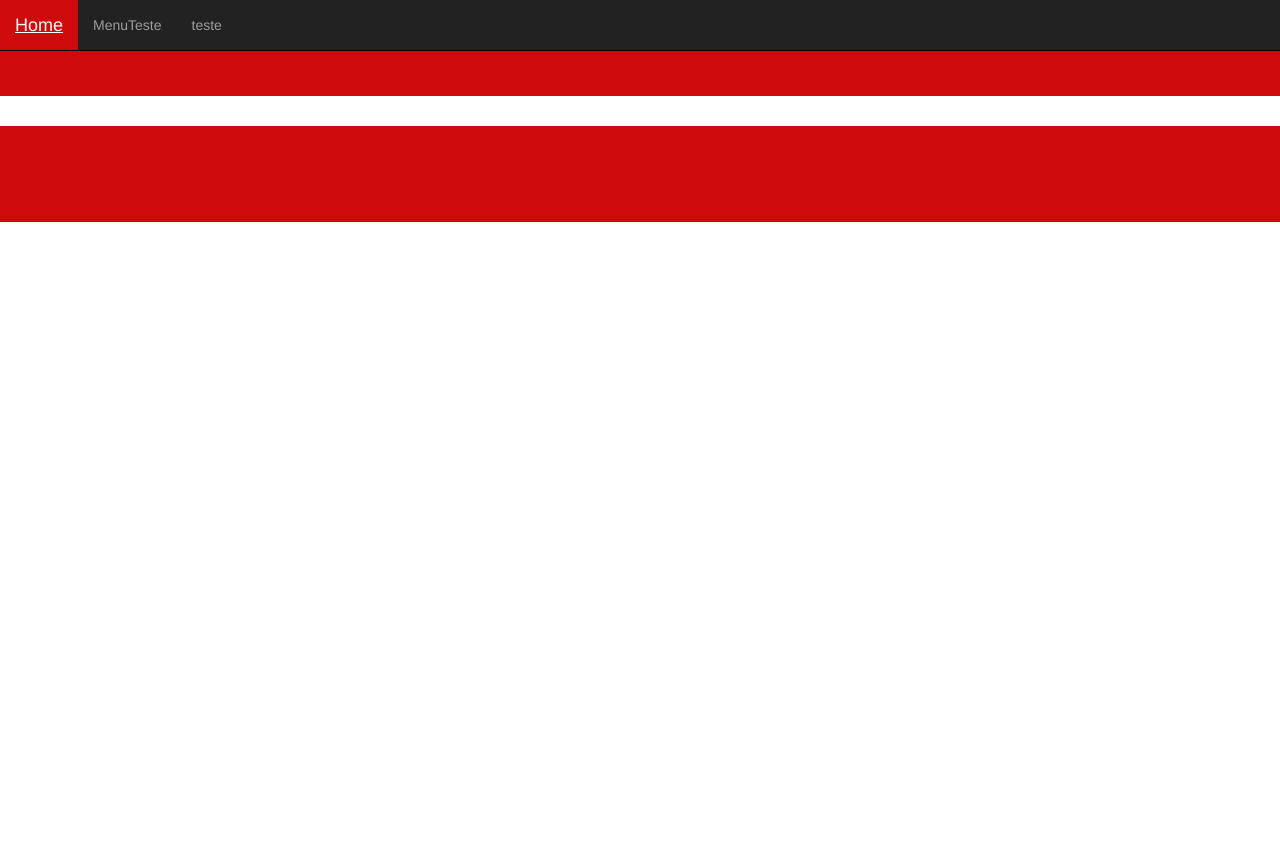
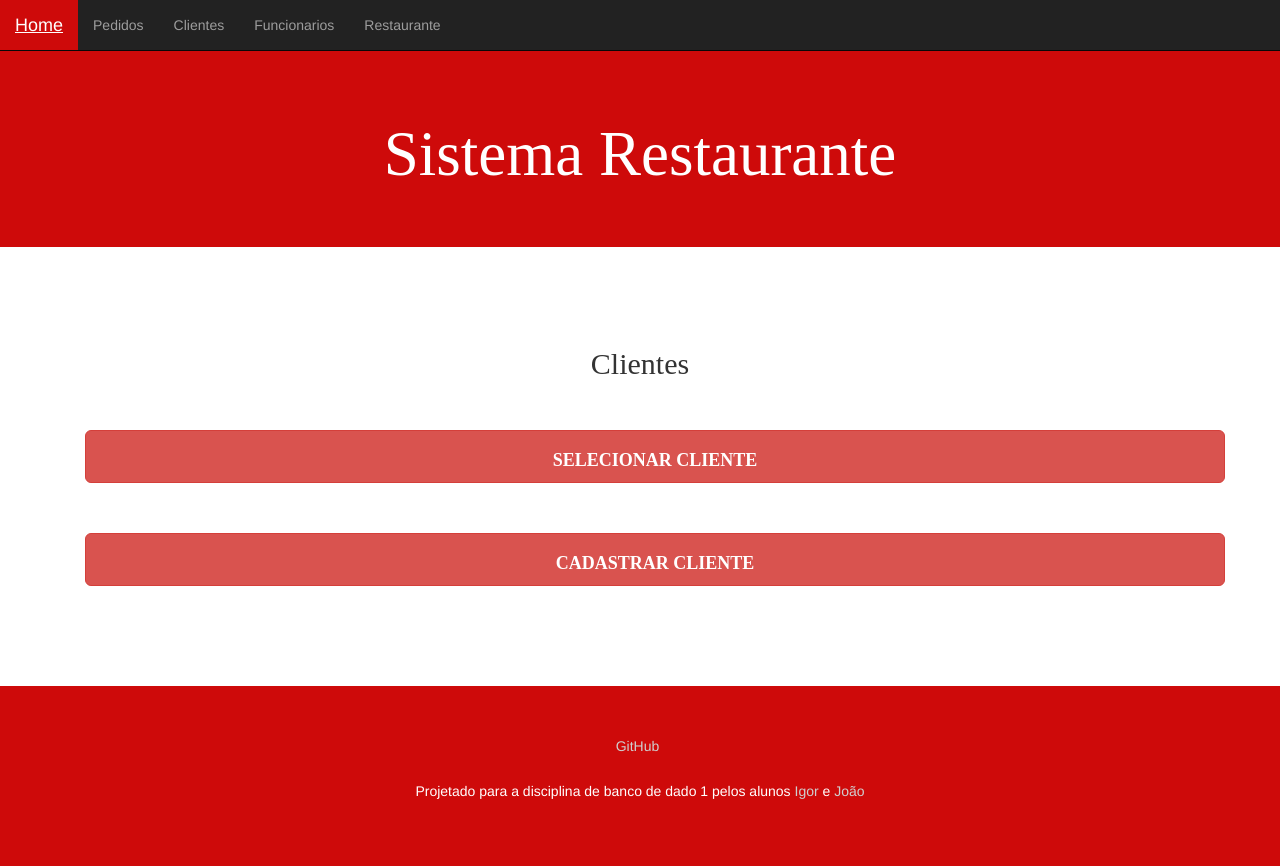
Before and after one commit to igornfaustino/aps_banco_de_dados, a plain HTML site: page clientes.html in a window 1280 px wide. Before the commit the page ends 800 px from the top, so only its background shows below. Drawn offline with Linux system fonts and the light colour scheme; a web font is replaced by a local one.

Commit message:
layout.htm

```diff
--- a/index.html
+++ b/clientes.html
@@ -6,6 +6,7 @@
 	<title>Layout</title>
 	<link rel="stylesheet" href="static/bootstrap/css/bootstrap.min.css">
 	<link rel="stylesheet" href="static/layout.css">
+	<link href="https://fonts.googleapis.com/css?family=Cutive" rel="stylesheet">
 	<meta name="viewport" content="width=device-width, initial-scale=1">
 </head>
 <body>
@@ -24,29 +25,49 @@
 		    	<div class="collapse navbar-collapse" id="menu">
 					<ul class="nav navbar-nav">
 						<!-- Itens Menu -->
-	      				<li><a href="#" "email me">MenuTeste</a></li>
-	      				<li><a href="#" "teste">teste</a></li>
+	      				<li><a href="#" "email me">Pedidos</a></li>
+	      				<li><a href="../clientes.html" "teste">Clientes</a></li>
+	      				<li><a href="#" "teste">Funcionarios</a></li>
+	      				<li><a href="#" "teste">Restaurante</a></li>
 	      			</ul>
 				</div>
 		  	</div>
 		</nav>
 
-		<div class="jumbotron layout">
+		<div class="jumbotron top-layout">
 			<div class="container text-center">
 			<!-- Conteudo topo -->
+
+			<h1>Sistema Restaurante</h1>
 
 			<!-- Fim conteudo -->
 			</div>
 		</div>
 	</header>
 	<!-- Conteudo site -->
+		<div class="container text-center conteudo">
+			<h2>Clientes</h2>
+			<div class="container separete-margim">
+				<a href="cadastro/cliente.html" class="btn btn-danger btn-block btn-lg my-btn">SELECIONAR CLIENTE</a>
+			</div>
+			<div class="container separete-margim">
+				<a href="cadastro/cliente.html" class="btn btn-danger btn-block btn-lg my-btn">CADASTRAR CLIENTE</a>
+			</div>
+		</div>
 
 
 	<!-- Fim conteudo -->
-	<footer>
-		<div class="jumbotron layout">
+	<footer class="myFooter">
 			<!-- conteudo rodape -->
+		<div class="jumbotron foot-layout">
 
+
+			<div class="container text-center ">
+				<ul class="list-inline">
+					<li><p><a>GitHub</a></p></li>
+				</ul>
+				<p>Projetado para a disciplina de banco de dado 1 pelos alunos <a href="">Igor</a> e <a href="">João</a></p>
+			</div>
 			<!-- fim conteudo -->
 		</div>
 	</footer>
--- a/static/layout.css
+++ b/static/layout.css
@@ -1,20 +1,5 @@
 .navbar{
 	margin-bottom: 0px;
-}
-
-.layout {
-	background-color:  #CE0A0A;
-	color: #FFFFFF;
-}
-
-header{
-	background-color: #000000;
-}
-
-footer{
-	background-color:  #CE0A0A;
-    color: #ffffff;
-    margin-bottom: 0px;
 }
 
 #nav-menu a:hover{
@@ -22,6 +7,74 @@ footer{
 	text-decoration: underline;
 }
 
+header{
+	margin-bottom: 50px;
+}
+
+.top-layout{
+	background-color:  #CE0A0A;
+	color: #FFFFFF;
+	padding-top: 100px;
+}
+
 .separete-margim {
-    margin: 100px auto;
+    margin: 50px auto;
 }
+
+.conteudo{
+	font-family: 'Cutive', serif;
+	flex: 1 0 auto;
+	/*-webkit-flex: 1 0 auto;*/
+	min-height: 200px;
+}
+
+h1{
+	font-family: 'Cutive', serif;
+}
+
+.my-btn{
+	font-weight: bold;
+	padding-top: 17px;
+}
+
+footer{
+	background-color:  #CE0A0A;
+    color: #ffffff;
+    margin-top: 50px;
+    font-size: 14px;
+}
+
+.foot-layout {
+	color: #FFFFFF;
+	padding-top: 50px;
+	padding-bottom: 50px;
+	background-color:  #CE0A0A;
+	margin-bottom: 0px;
+}
+
+.foot-layout p{
+	font-size: 14px;
+}
+
+
+.foot-layout a{
+	font-size: 14px;
+	color: #CFCFCF;
+}
+
+html{
+    height: 100%;
+}
+
+body{
+    display: flex;
+    display: -webkit-flex;
+    flex-direction: column;
+    -webkit-flex-direction: column;
+    height: 100%;
+}
+
+.myFooter{
+   flex: 0 0 auto;
+   -webkit-flex: 0 0 auto;
+}
```
Also changed, not shown: cadastro/cliente.html (added, +90 -0 lines), layout.html (added, +68 -0 lines).
